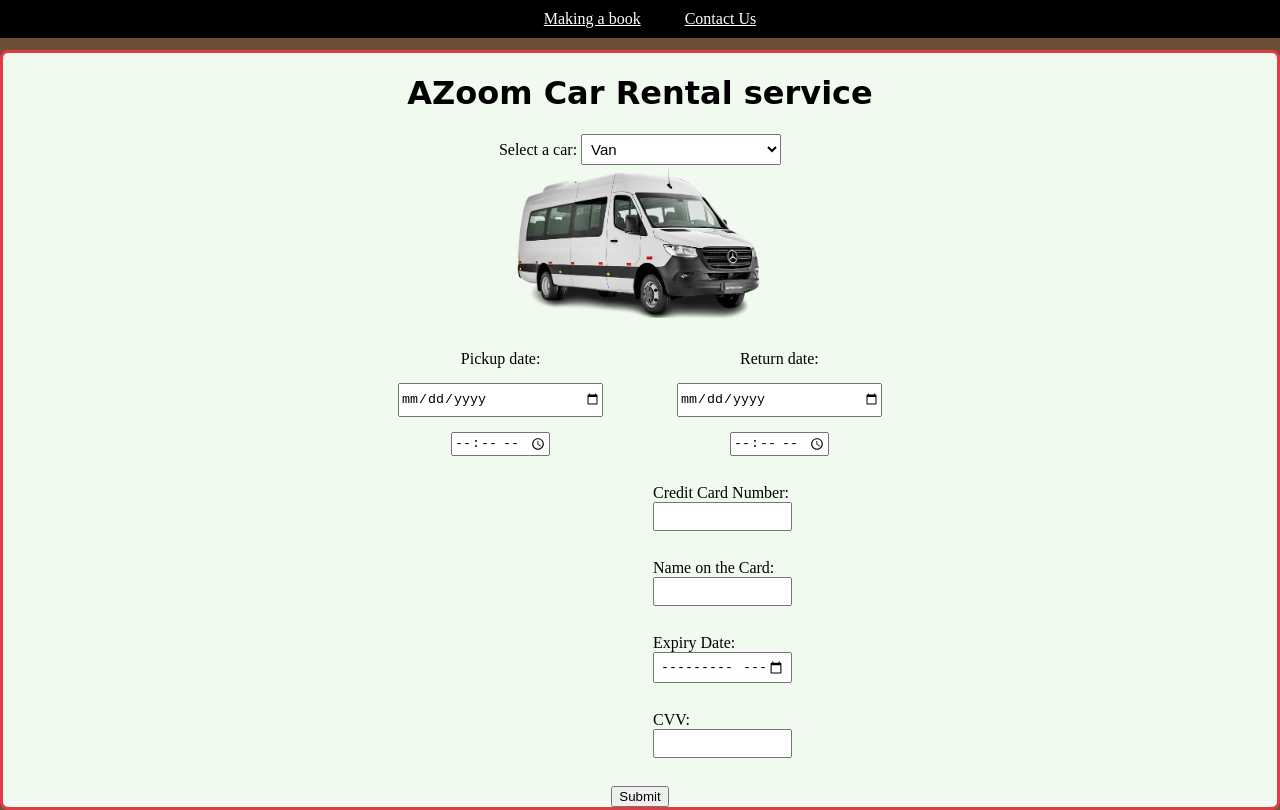
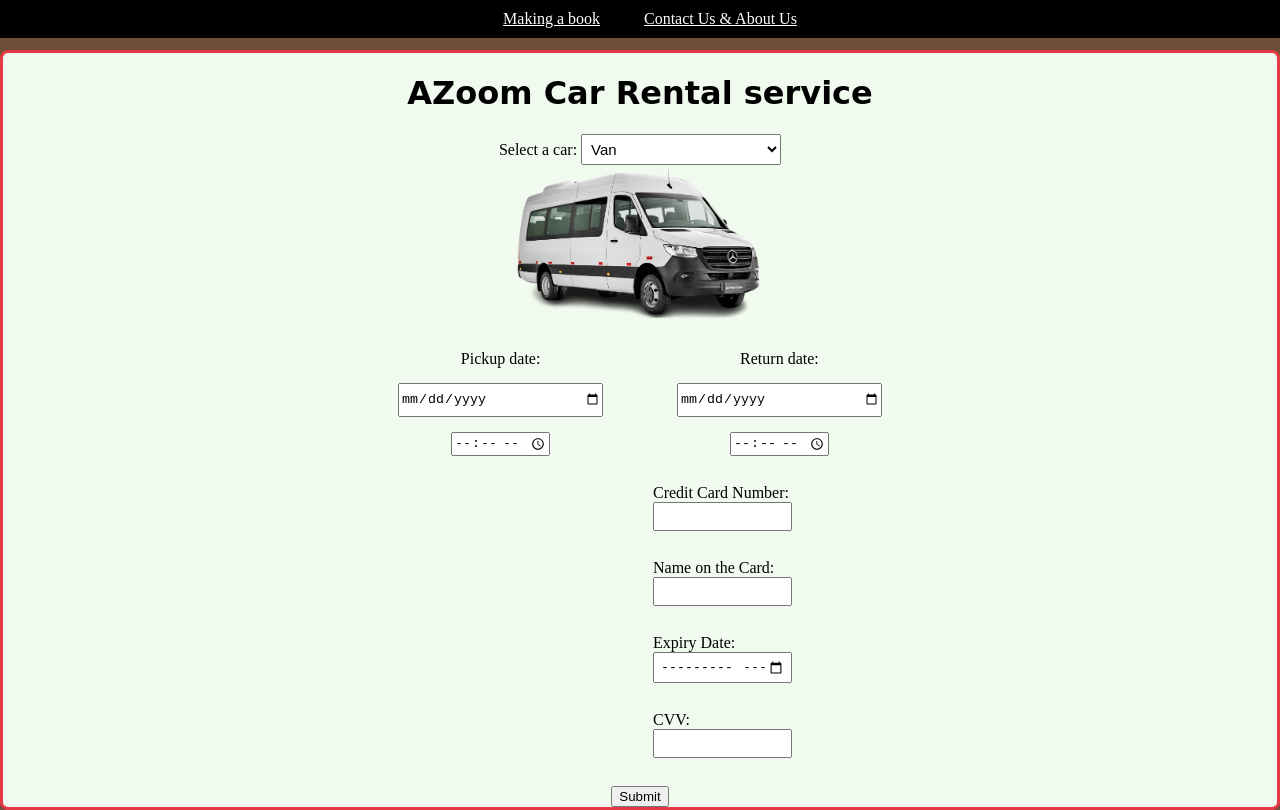
Before and after one commit to binbin-say-go-home/bs_isit207.github.io, a plain HTML site: page main.html in a window 1280 px wide. Drawn offline with Linux system fonts and the light colour scheme.

Commit message:
Add files via upload

```diff
--- a/main.html
+++ b/main.html
@@ -10,7 +10,7 @@
 <body>
     <div class="top-row">
         <a href="main.html">Making a book</a>
-        <a href="contact.html">Contact Us</a>
+        <a href="contactus.html">Contact Us & About Us</a>
     </div>
 
     <div class="content">
```
